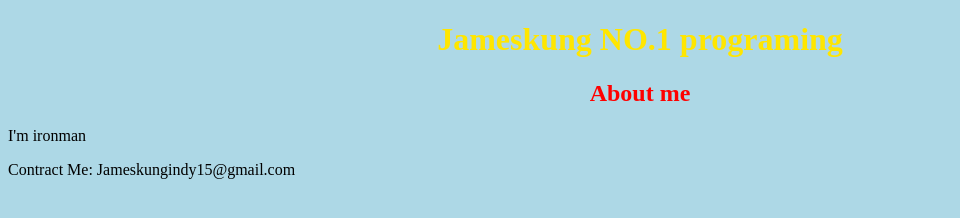
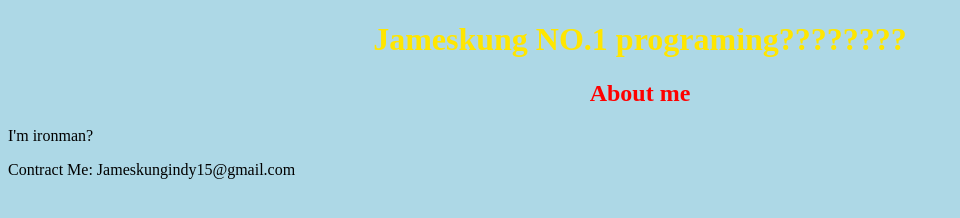
Before and after one commit to Jameswrk/Project-Game, a plain HTML site: page index.html in a window 1280 px wide. Shown: the whole page, without its empty margins (0-960 px from the left). Drawn offline with Linux system fonts and the light colour scheme.

Commit message:
Update index.html

```diff
--- a/index.html
+++ b/index.html
@@ -8,9 +8,9 @@
     <link rel="stylesheet" href="/css/index.css">
 </head>
 <body>
-   <h1>Jameskung NO.1 programing</h1>
+   <h1>Jameskung NO.1 programing????????</h1>
    <h2>About me</h2>
-   <p>I'm ironman</p>
+   <p>I'm ironman? </p>
    <footer>Contract Me: Jameskungindy15@gmail.com</footer>
 </body>
 </html>
```
